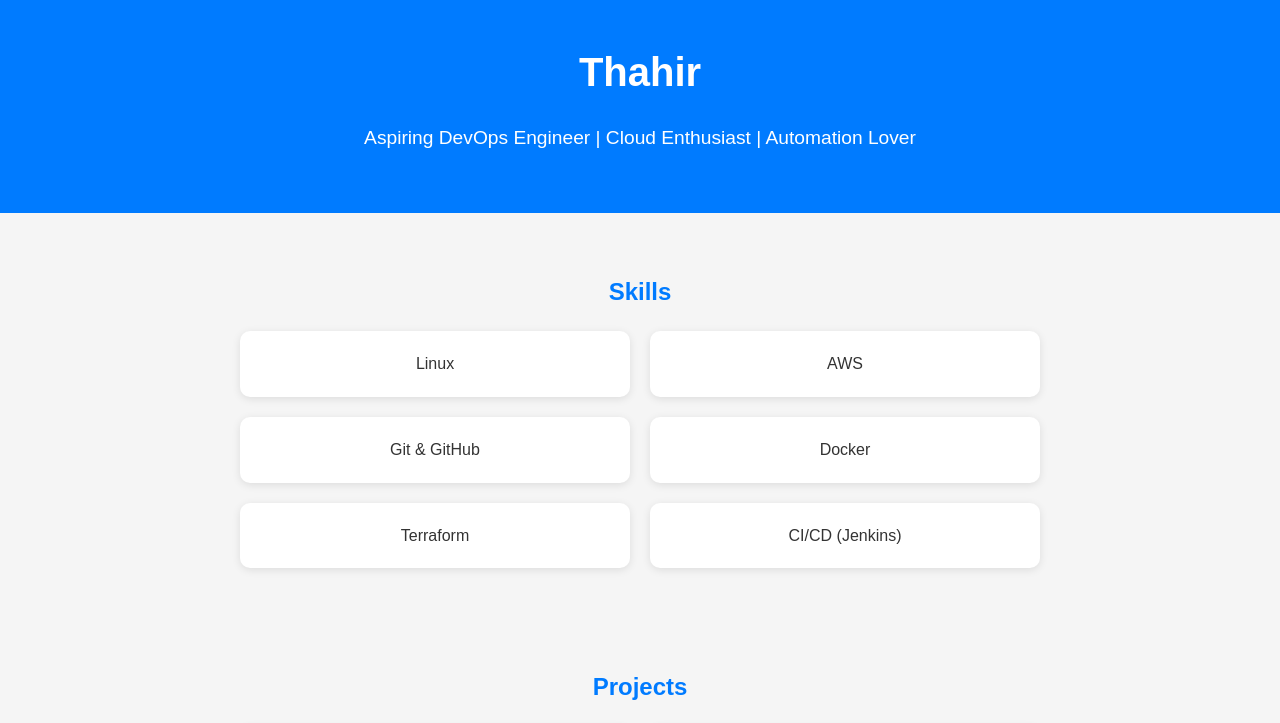
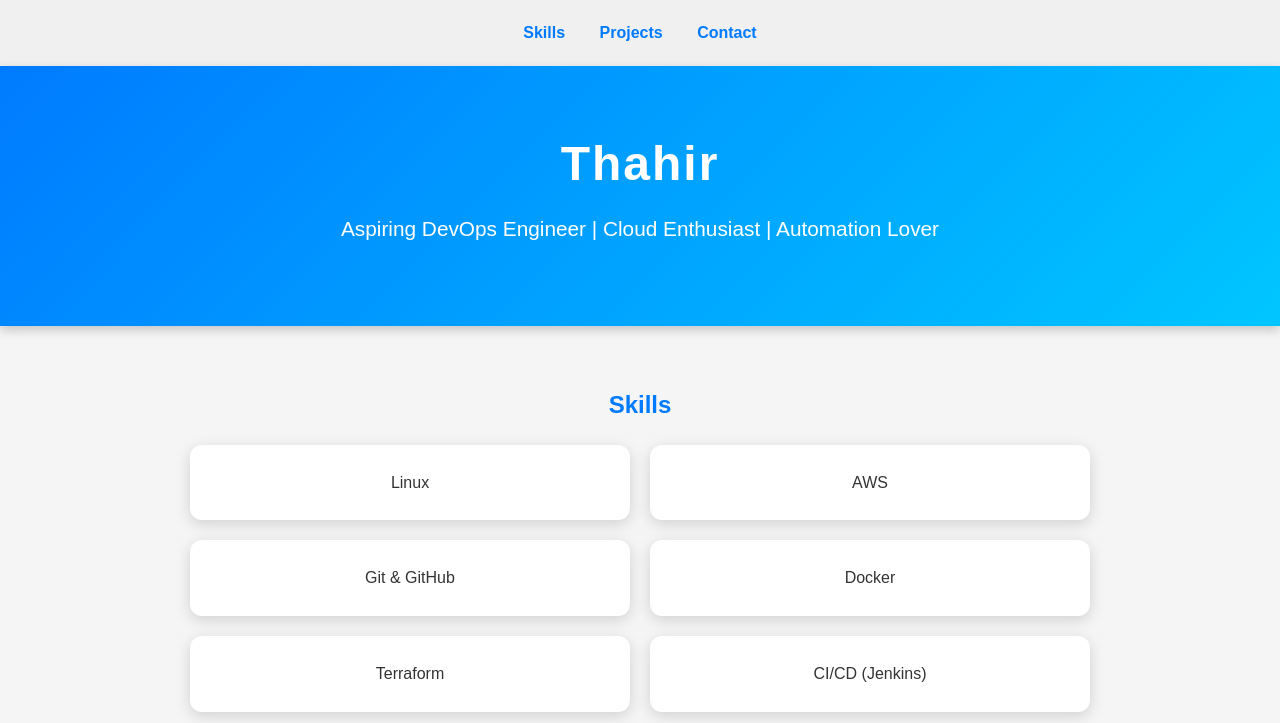
Before and after one commit to thahir2005/thahir2005.github.io, a plain HTML site: page index.html in a window 1280 px wide. Shown: the top 723 px of the page. Drawn offline with Linux system fonts and the light colour scheme.

Commit message:
Update index.html

```diff
--- a/index.html
+++ b/index.html
@@ -13,22 +13,47 @@
       color: #333;
       background: #f5f5f5;
     }
+
+    /* Navigation */
+    nav {
+      text-align: center;
+      padding: 20px;
+      background: #f0f0f0;
+    }
+    nav a {
+      margin: 0 15px;
+      color: #007bff;
+      text-decoration: none;
+      font-weight: bold;
+      transition: color 0.3s ease;
+    }
+    nav a:hover {
+      color: #0056b3;
+    }
+
+    /* Header / About Me */
     header {
-      background: #007bff;
+      background: linear-gradient(135deg, #007bff, #00c6ff);
       color: white;
-      padding: 40px 20px;
+      padding: 60px 20px;
       text-align: center;
+      box-shadow: 0 4px 10px rgba(0,0,0,0.2);
     }
     header h1 {
+      font-size: 3rem;
       margin: 0;
-      font-size: 2.5rem;
+      letter-spacing: 2px;
     }
     header p {
-      font-size: 1.2rem;
+      font-size: 1.3rem;
+      margin-top: 10px;
+      font-weight: 500;
     }
+
+    /* Sections */
     section {
       padding: 40px 20px;
-      max-width: 800px;
+      max-width: 900px;
       margin: auto;
     }
     h2 {
@@ -36,6 +61,8 @@
       margin-bottom: 20px;
       text-align: center;
     }
+
+    /* Cards */
     .skills, .projects, .contact {
       display: flex;
       flex-wrap: wrap;
@@ -44,11 +71,16 @@
     }
     .card {
       background: white;
-      padding: 20px;
-      border-radius: 10px;
+      padding: 25px;
+      border-radius: 12px;
       flex: 1 1 250px;
-      box-shadow: 0 2px 8px rgba(0,0,0,0.1);
+      box-shadow: 0 4px 15px rgba(0,0,0,0.15);
       text-align: center;
+      transition: transform 0.3s ease, box-shadow 0.3s ease;
+    }
+    .card:hover {
+      transform: translateY(-10px);
+      box-shadow: 0 8px 25px rgba(0,0,0,0.25);
     }
     a {
       color: #007bff;
@@ -57,9 +89,24 @@
     a:hover {
       text-decoration: underline;
     }
+
+    /* Responsive */
+    @media (max-width: 600px) {
+      .skills, .projects, .contact {
+        flex-direction: column;
+        align-items: center;
+      }
+    }
   </style>
 </head>
 <body>
+
+  <!-- Navigation -->
+  <nav>
+    <a href="#skills">Skills</a>
+    <a href="#projects">Projects</a>
+    <a href="#contact">Contact</a>
+  </nav>
 
   <!-- Header / About Me -->
   <header>
@@ -87,7 +134,7 @@
       <div class="card">
         <h3>Portfolio Website</h3>
         <p>My professional portfolio hosted on GitHub Pages.</p>
-        <a href="https://github.com/thahir/thahir.github.io" target="_blank">View Project</a>
+        <a href="https://github.com/thahir2005/thahir2005.github.io" target="_blank">View Project</a>
       </div>
       <div class="card">
         <h3>Mini Automation Script</h3>
@@ -109,5 +156,17 @@
     </div>
   </section>
 
+  <!-- Smooth Scroll Script -->
+  <script>
+    document.querySelectorAll('a[href^="#"]').forEach(anchor => {
+      anchor.addEventListener('click', function(e) {
+        e.preventDefault();
+        document.querySelector(this.getAttribute('href')).scrollIntoView({
+          behavior: 'smooth'
+        });
+      });
+    });
+  </script>
+
 </body>
 </html>
```
